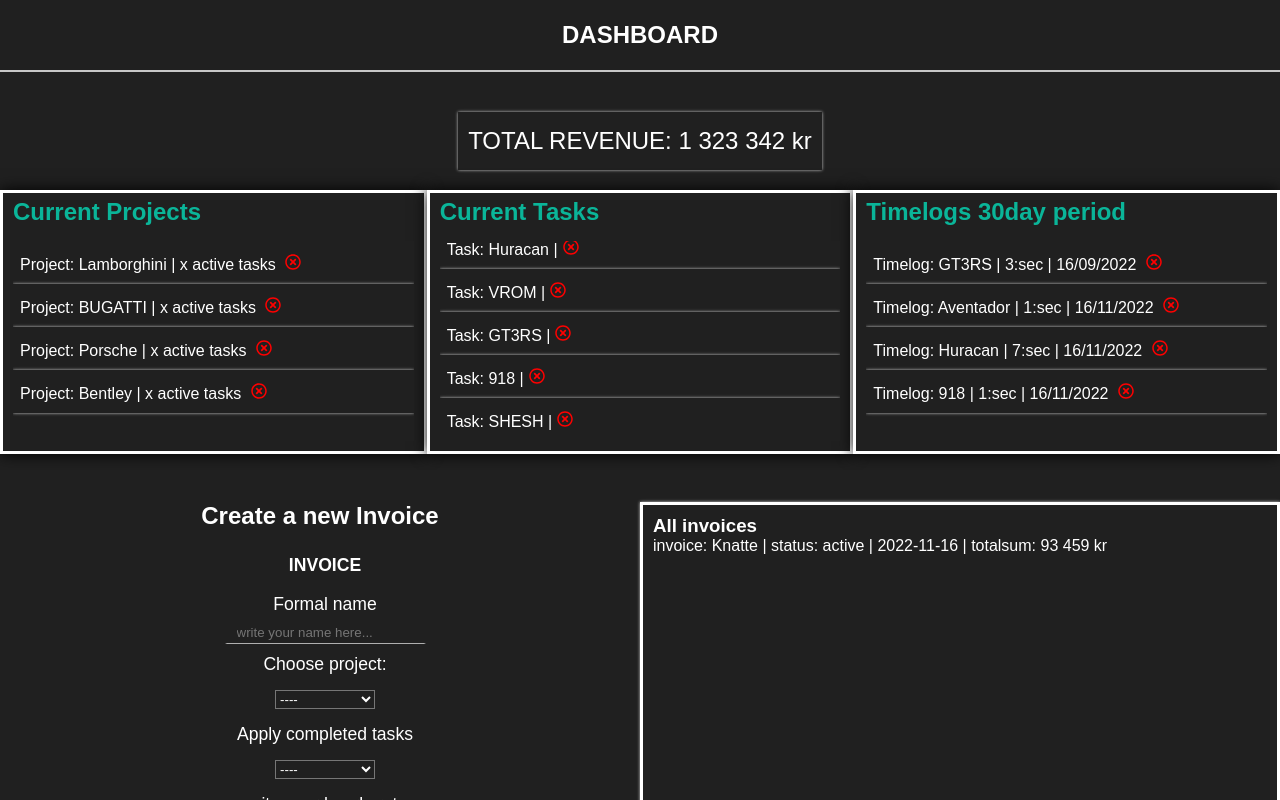
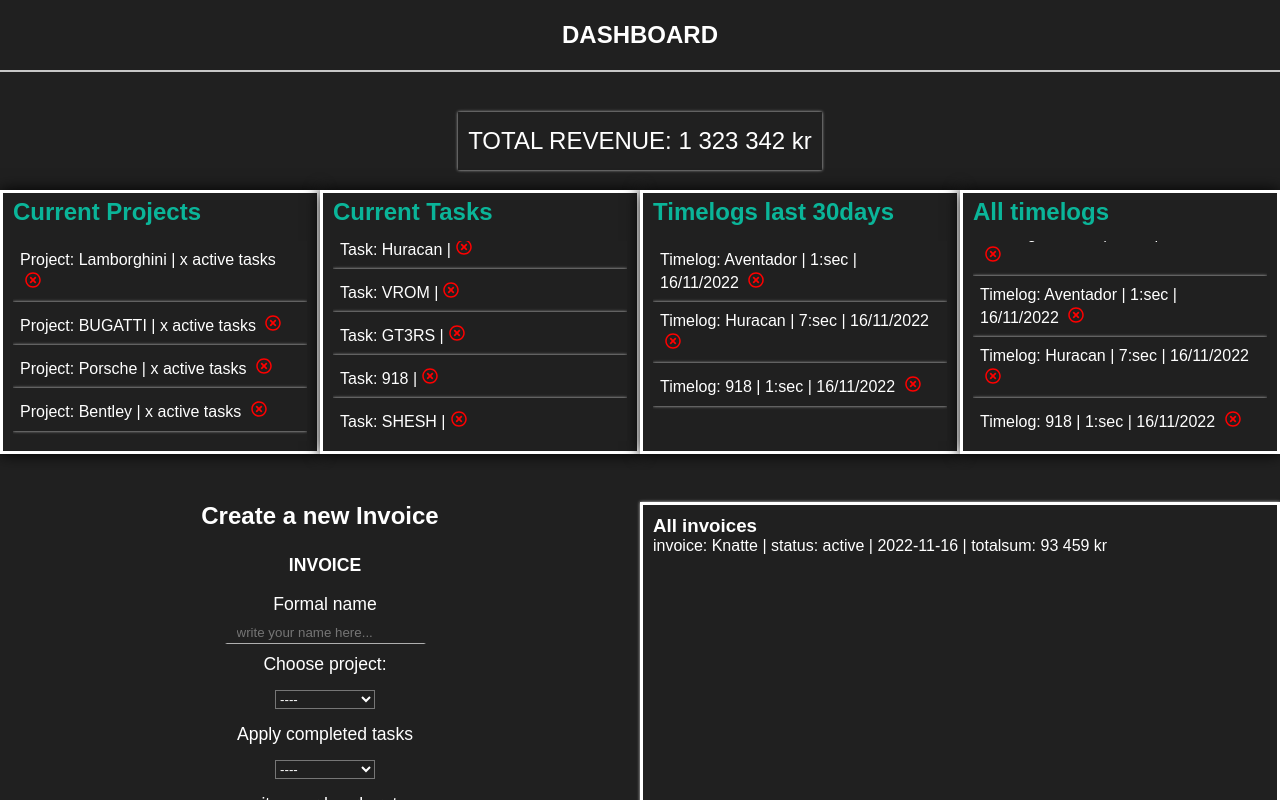
Before and after one commit to Flying0101/K2-Dashboard, a React (Create React App) app: page / in a window 1280 px wide. Shown: the top 800 px of the page. Built offline with nearby package versions, Linux system fonts and the light colour scheme; data requests are answered from the project's data file.

Commit message:
display updates

```diff
--- a/src/components/Display.tsx
+++ b/src/components/Display.tsx
@@ -25,34 +25,33 @@ const Display: FC = () => {
     console.log("context is null!")
   }
 
- // time start
+  // time start
   let date = new Date(new Date().setDate(new Date().getDate() - 30));
   let today = new Date();
   console.log(date.getTime());
   console.log(today.getTime());
 
-  const thirtyday:any = [];
+  const thirtyday: any = [];
 
-  context?.timelogs?.forEach((d)=>{
+  context?.timelogs?.forEach((d) => {
     const hej = d.date;
     const dateSplit = hej.split("/")
     const convertTime = new Date(`${dateSplit[1]}/${dateSplit[0]}/${dateSplit[2]}`)
     const numTime = convertTime.getTime();
 
-    if(numTime > date.getTime()){
+    if (numTime > date.getTime()) {
       console.log(numTime)
-      const Datetostring = new Date(numTime);
-      thirtyday.push(Datetostring.toLocaleDateString('en-US'));
-    }else{
+      thirtyday.push(d);
+    } else {
       console.log("it didnt work");
     }
   })
   console.log(thirtyday);
 
 
-//time end
+  //time end
 
-// thirtyday.push(convertTime);
+  // thirtyday.push(convertTime);
 
 
 
@@ -95,10 +94,22 @@ const Display: FC = () => {
         </div>
 
         <div className="display-grid-div">
-          <p className="d-g-h">Timelogs 30day period</p>
+          <p className="d-g-h">Timelogs last 30days</p>
           <div className="d-g-sc">
             <ScrollToBottom className="scroll-area">
-              {context?.timelogs?.map((timel) => (
+              {thirtyday.map((timel: any) => (
+                <p className="d-g-sd">Timelog: {timel.title} | {timel.time} | {timel.date} <FaRegTimesCircle className="d-g-icon" /></p>
+              ))}
+            </ScrollToBottom>
+
+          </div>
+
+        </div>
+        <div className="display-grid-div">
+          <p className="d-g-h">All timelogs</p>
+          <div className="d-g-sc">
+            <ScrollToBottom className="scroll-area">
+              {context?.timelogs?.map((timel: any) => (
                 <p className="d-g-sd">Timelog: {timel.title} | {timel.time} | {timel.date} <FaRegTimesCircle className="d-g-icon" /></p>
               ))}
             </ScrollToBottom>
--- a/src/css/Display.css
+++ b/src/css/Display.css
@@ -26,7 +26,7 @@
 .display-grid {
     margin-top: 20px;
     display: grid;
-    grid-template-columns: 1fr 1fr 1fr;
+    grid-template-columns: 1fr 1fr 1fr 1fr;
     grid-row: 1fr;
 
 
@@ -72,13 +72,13 @@
 }
 
 
-@media (max-width: 600px) {
+@media (max-width: 800px) {
 
     .display-grid {
         margin-top: 20px;
         display: grid;
         grid-template-columns: 1fr;
-        grid-row: 1fr 1fr 1fr;
+        grid-row: 1fr 1fr 1fr 1fr;
 
 
     }
```
